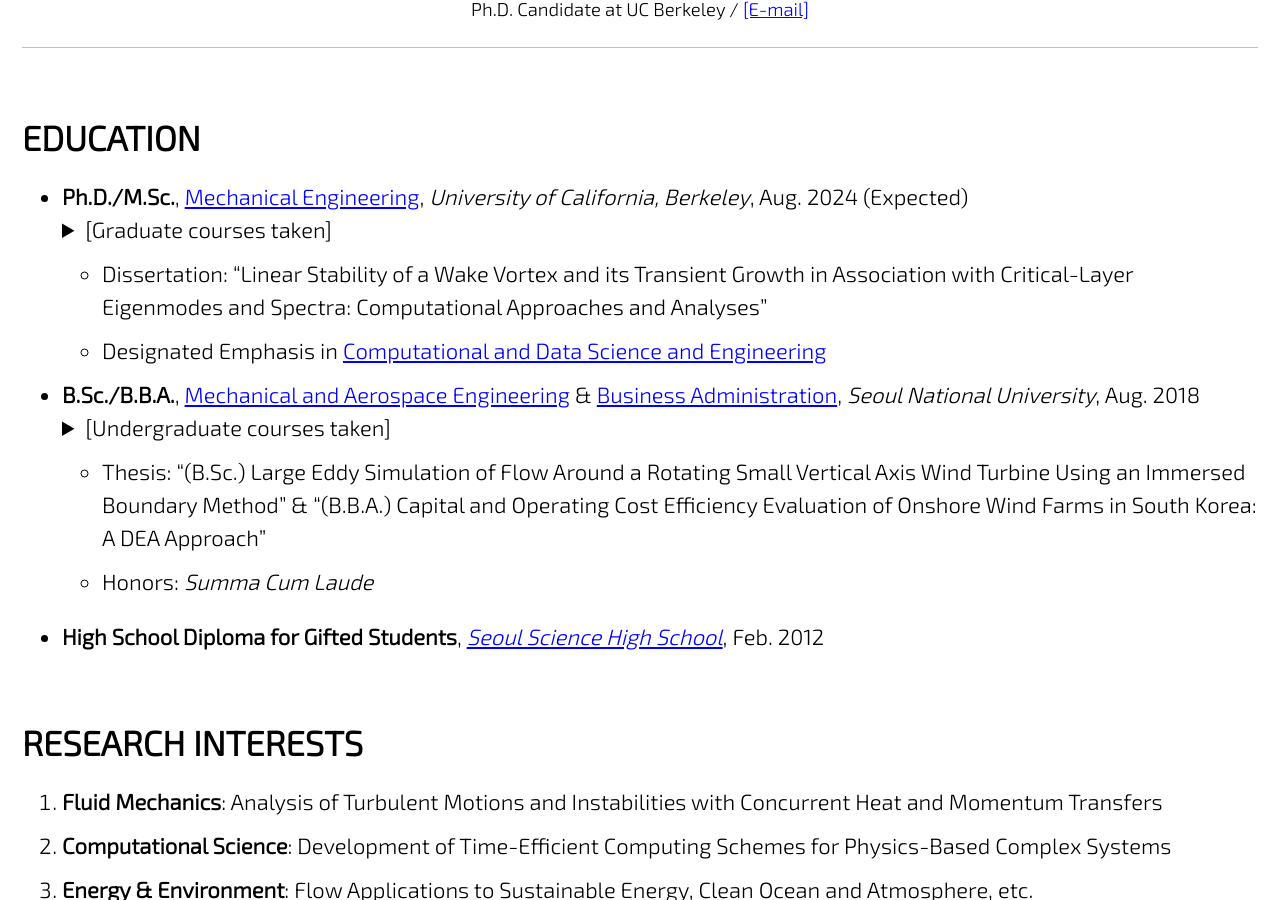
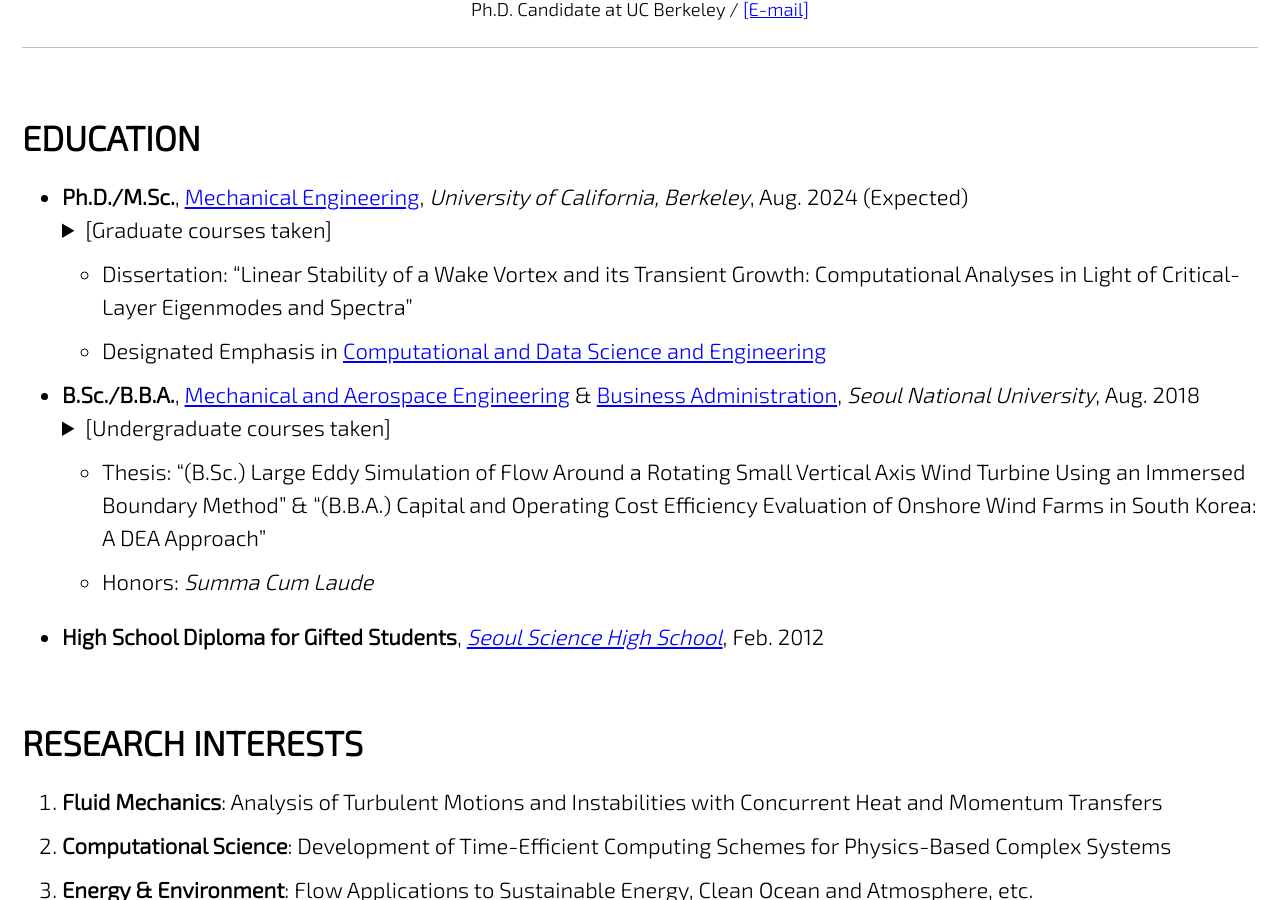
Before and after one commit to jun9303/jun9303.github.io, a Jekyll site: the page built from _pages/about_me.md, in a window 1280 px wide and 900 px high, scrolled down 584 px. Built offline with Jekyll 4.4.1, drawn with Linux system fonts in a browser that asks for light colours; cached includes are drawn as plain includes; nearby versions of some CDN libraries.

Commit message:
Profile Updated 071324

```diff
--- a/_pages/about_me.md
+++ b/_pages/about_me.md
@@ -28,7 +28,7 @@ feature_row:
     </details>
 
   <!-- + Advisor: [Dr. Philip S. Marcus](https://me.berkeley.edu/people/philip-s-marcus/) -->
-  + Dissertation: "Linear Stability of a Wake Vortex and its Transient Growth in Association with Critical-Layer Eigenmodes and Spectra: Computational Approaches and Analyses"
+  + Dissertation: "Linear Stability of a Wake Vortex and its Transient Growth: Computational Analyses in Light of Critical-Layer Eigenmodes and Spectra"
   + Designated Emphasis in [Computational and Data Science and Engineering](https://data.berkeley.edu/decdse/)
 
 - **B.Sc./B.B.A.**, [Mechanical and Aerospace Engineering](http://me.snu.ac.kr/en) & [Business Administration](http://cba.snu.ac.kr/en), *Seoul National University*, Aug. 2018
```
